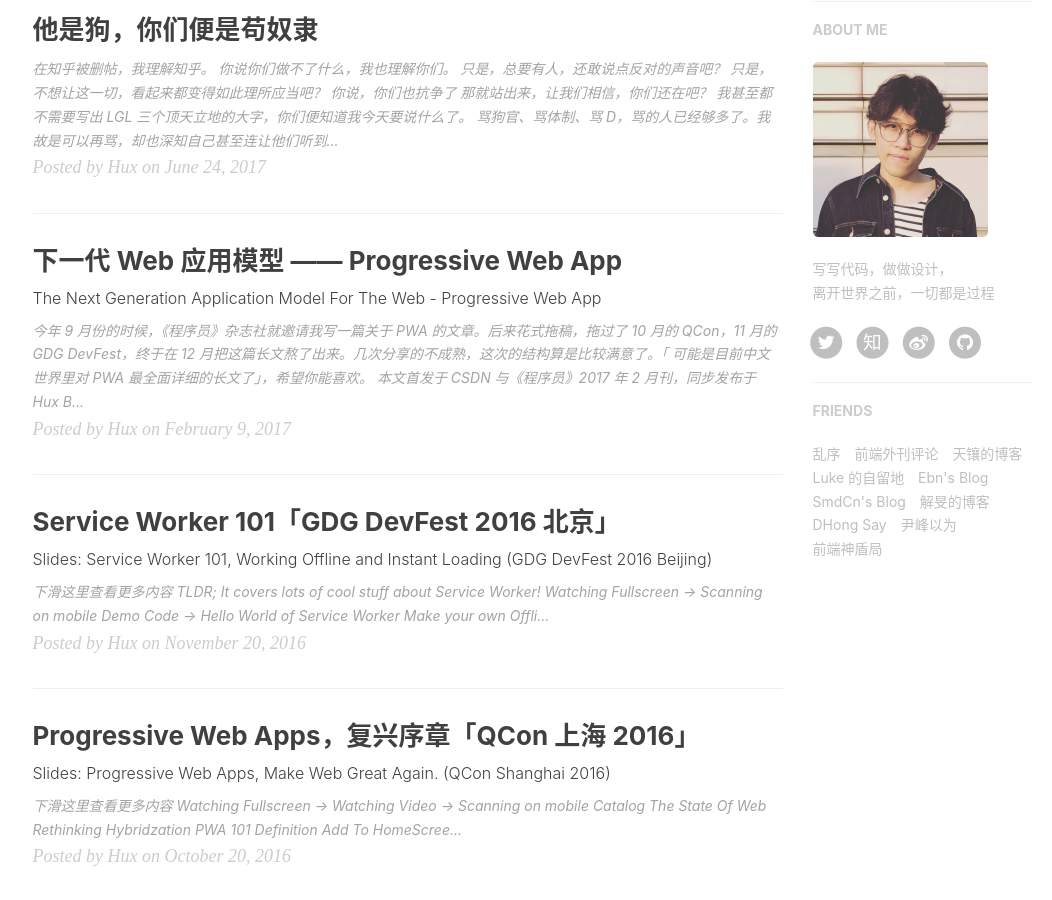
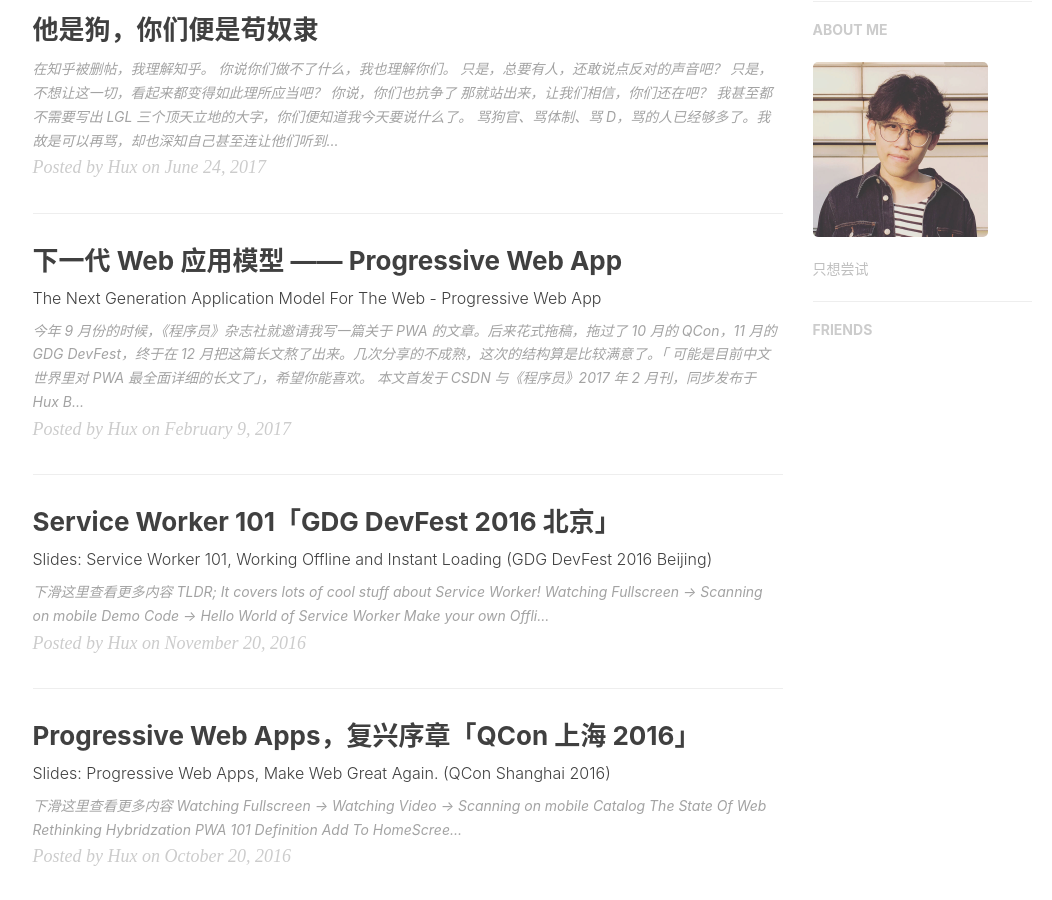
Before and after one commit to JestinyJie/JestinyJie.github.io, a Jekyll site: the page built from index.html, in a window 1280 px wide and 900 px high, scrolled down 692 px. Shown: the whole window, without its empty margins (135-1187 px from the left). Built offline with Jekyll 4.4.1, drawn with Linux system fonts in a browser that asks for light colours; nearby versions of some CDN libraries; the list of posts is cut into pages by our own code; comment, search, counter and statistics services are not loaded; some of the changed text lies outside the part shown.

Commit message:
modify config

```diff
--- a/_config.yml
+++ b/_config.yml
@@ -1,21 +1,17 @@
 # Site settings
-title: Hux Blog
-SEOTitle: 黄玄的博客 | Hux Blog
+title: Jestiny Blog
+SEOTitle: Jestiny的博客 | Jestiny的博客 Blog
 header-img: img/home-bg.jpg
-email: huxpro@gmail.com
-description: "关于前端与设计、黑客与画家 | 黄玄，Web & Mobile Lover，Front-End Engineer，UX Designer | 这里是 @Hux黄玄 的个人博客，与你一起发现更大的世界。"
-keyword: "黄玄, Hux黄玄, Hux, 鬼栈, huxpro, @huxpro, 黄玄的博客, Hux Blog, 博客, 个人网站, 互联网, 前端, 设计, 产品, 肖玉, Lynn, 肖玉的男朋友"
-url: "https://huangxuan.me"              # your host, for absolute URL
+email: jestiny99@gmail.com
+description: "这里是 @Jestiny 的个人博客，与你一起发现更大的世界。"
+keyword: "Jestiny Java"
+url: "https://JestinyJie.github.io"              # your host, for absolute URL
 baseurl: ""                             # for example, '/blog' if your blog hosted on 'host/blog'
 
 
 
 # SNS settings
 RSS: false
-weibo_username:     huxpro
-zhihu_username:     huxpro
-github_username:    huxpro
-twitter_username:   huxpro
 #facebook_username:  huxpro
 # linkedin_username:  firstname-lastname-idxxxx
 
@@ -48,7 +44,7 @@
 
 
 # Disqus settings
-disqus_username: hux
+disqus_username: Jestiny
 
 # Netease setttings
 netease_comment: false
@@ -61,13 +57,13 @@
 
 # Google Analytics
 ga_track_id: 'UA-49627206-1'            # Format: UA-xxxxxx-xx
-ga_domain: huangxuan.me
+ga_domain: JestinyJie.github.io
 
 
 
 # Sidebar settings
 sidebar: true                           # whether or not using Sidebar.
-sidebar-about-description: "写写代码，做做设计，<br>离开世界之前，一切都是过程"
+sidebar-about-description: "只想尝试"
 sidebar-avatar: /img/avatar-hux.jpg      # use absolute URL, seeing it's used in both `/` and `/about/`
 
 
@@ -86,38 +82,9 @@
 
 # Friends
 friends: [
-    {
+
     #     title: "Su",
     #     href: "http://su.gallery/"
     # },{
-        title: "乱序",
-        href: "http://mida.re/"
-    },{
-        title: "前端外刊评论",
-        href: "http://qianduan.guru/"
-    },{
-        title: "天镶的博客",
-        href: "http://lingyu.wang/"
-    },{
-        title: "Luke 的自留地",
-        href: "http://hmqk1995.github.io"
-    },{
-        title: "Ebn's Blog",
-        href: "http://ebnbin.com/"
-    },{
-        title: "SmdCn's Blog",
-        href: "http://blog.smdcn.net"
-    },{
-        title: "解旻的博客",
-        href: "http://xieminis.me/"
-    },{
-        title: "DHong Say",
-        href: "http://dhong.co"
-    },{
-        title: "尹峰以为",
-        href: "http://ingf.github.io/"
-    },{
-        title: "前端神盾局",
-        href: "http://wepiaofei.github.io/blog/"
-    }
+
 ]
```
